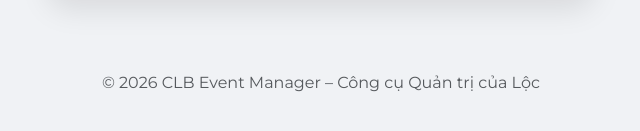
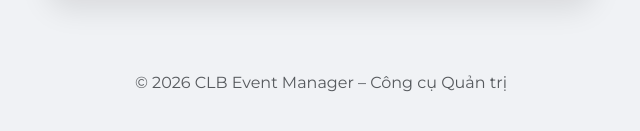
Before and after one commit to NguyenTanLoc084/club-event-manager-backend, a website: page public/create-event.html in a window 1280 px wide. Shown: the part 629-760 px from the top of the page, 319-959 px from the left. Drawn offline with nearby package versions, Linux system fonts and the light colour scheme; sample sign-in values are in the browser's storage; files whose address does not match are found by name.

Commit message:
Update create-event.html

```diff
--- a/public/create-event.html
+++ b/public/create-event.html
@@ -9,8 +9,6 @@
     <style>
         body { font-family: 'Montserrat', sans-serif; background-color: #f0f2f5; margin: 0; }
         .card-custom { border: none; border-radius: 20px; box-shadow: 0 10px 30px rgba(0,0,0,0.1); background: white; }
-
-        /* Loader đồng bộ */
         #loader {
             position: fixed; top: 0; left: 0; width: 100%; height: 100%;
             background: #1e3c72; display: flex; justify-content: center; align-items: center;
@@ -74,18 +72,14 @@
     </div>
 
     <footer class="text-center py-4 text-muted">
-        © 2026 CLB Event Manager – Công cụ Quản trị của Lộc
+        © 2026 CLB Event Manager – Công cụ Quản trị
     </footer>
 
     <script src="js/main.js"></script>
     <script>
-        // Tự ẩn loader khi vào trang
         window.addEventListener("load", () => {
             setTimeout(() => document.getElementById("loader").classList.add("loader-hidden"), 500);
         });
-
-        // Hàm này sẽ gọi đến hàm handleCreateEvent trong file js/main.js
-        // Đảm bảo file js/main.js của bạn có hàm này và trỏ đúng ID input
     </script>
 </body>
 </html>
```
